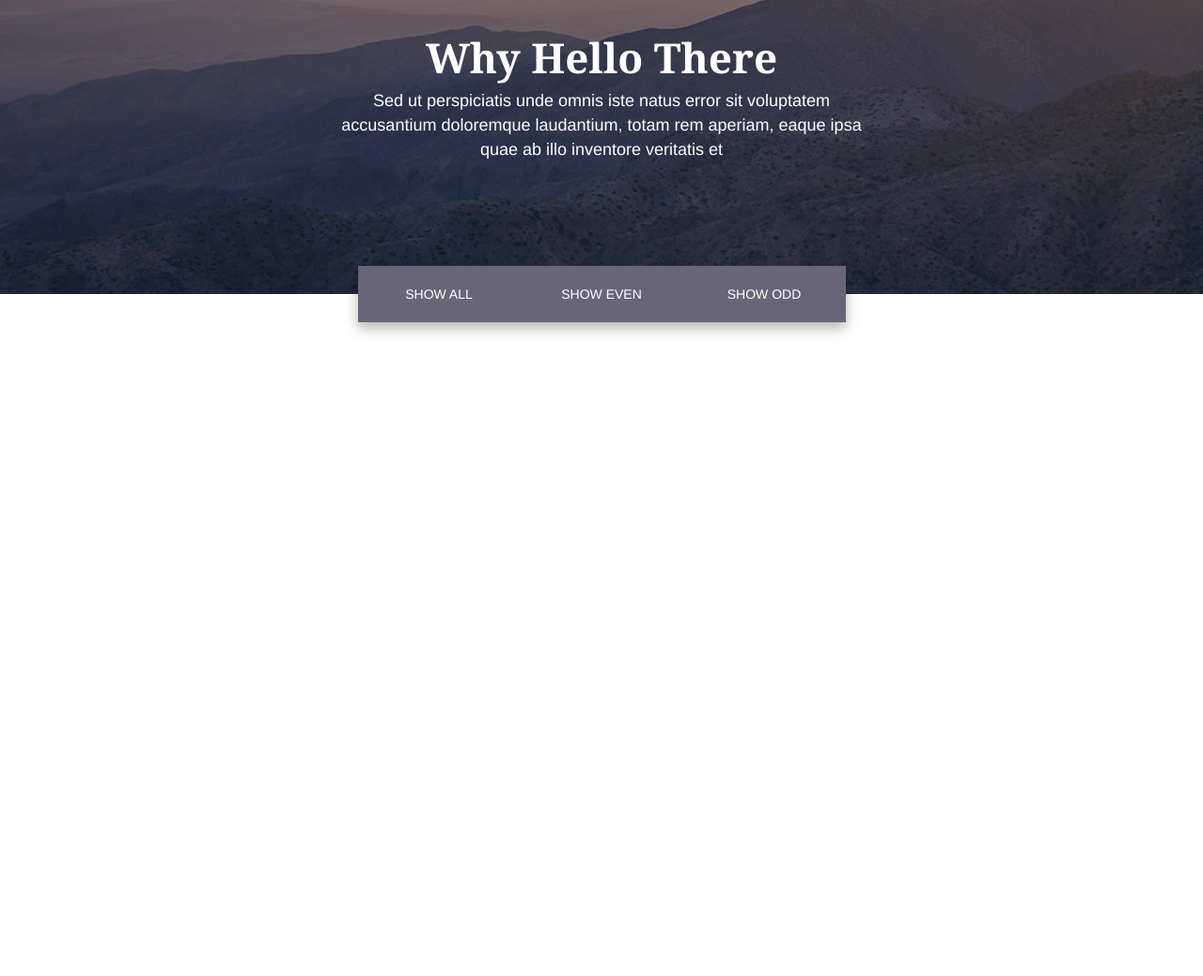
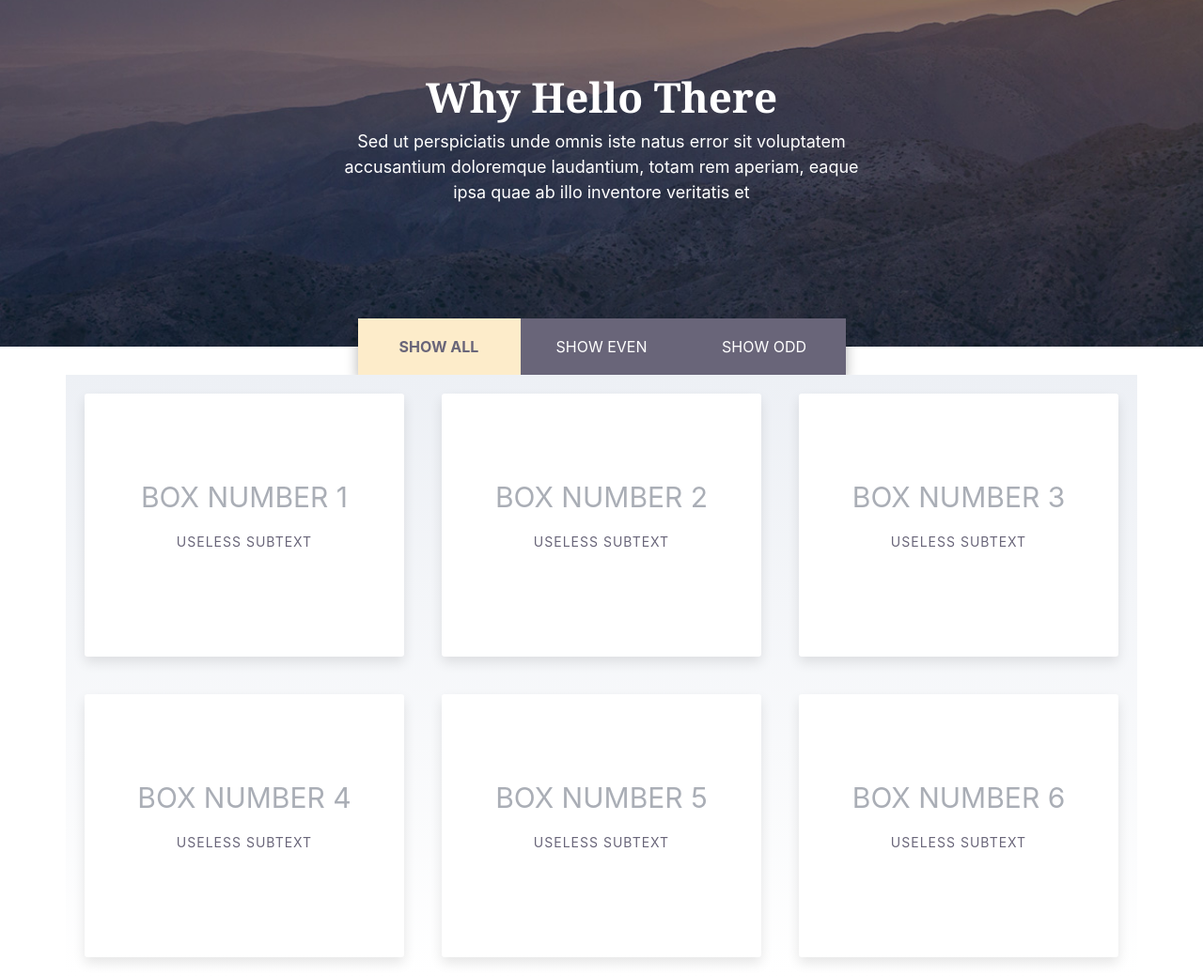
Before and after one commit to tazpowell/bonfire-challenge, a plain HTML site: page index.html in a window 1280 px wide. Shown: the part 114-1153 px from the top of the page at 94% size. Before the commit the page ends 800 px from the top, so only its background shows below. Drawn offline with nearby package versions, Linux system fonts and the light colour scheme.

Commit message:
Add case study section
- Add case study section with six boxes with styling
- Add hover effect: red top border, nudge up, text color change,
  appearance of view case study button
- Number of boxes in a row adjusts to browser width

```diff
--- a/assets/css/main.css
+++ b/assets/css/main.css
@@ -54,8 +54,9 @@ h1 {
   width: 173px;
 }
 
-.selector-btn > .active {
+.selector-btn.active {
   background-color: #fdecca;
+  font-weight: bold;
   color: #696579;
 }
 
@@ -64,3 +65,76 @@ h1 {
   font-weight: bold;
   color: #696579;
 }
+
+#showcase {
+  background-image: linear-gradient(#edf0f5, #fff);
+}
+
+.case-study-box {
+  background-color: #fff;
+  border-radius: 3px;
+  color: #696579;
+  height: 280px;
+  min-width: 330px;
+  margin: 20px;
+  padding-top: 90px;
+  box-shadow: 0 6px 13px 0 rgba(0, 0, 0, 0.1);
+  transition: transform 0.5s;
+}
+
+.case-study-box:hover {
+  border-top: 3px solid #d83a6a;
+  position: relative;
+  transform: translate(0, -12px);
+  padding-top: 40px;
+}
+
+.case-study-box:hover .case-study-title {
+  color: #caa97d;
+}
+
+.case-study-box:hover .case-study-subtext {
+  color: #1d314c;
+}
+
+.case-study-box:hover .view-case-study-btn {
+  opacity: 1;
+  margin-top: 40px;
+}
+
+.case-study-title {
+  color: #aaaeb6;
+  font-size: 30px;
+  line-height: 40px;
+  font-weight: normal;
+  text-transform: uppercase;
+  text-align: center;
+}
+
+.case-study-subtext {
+  color: #696579;
+  font-size: 14px;
+  line-height: 40px;
+  letter-spacing: 1px;
+  text-transform: uppercase;
+  text-align: center;
+}
+
+.view-case-study-btn {
+  background-color: #696579;
+  color: #fff;
+  font-family: 'Poppins', sans-serif;
+  font-size: 14px;
+  font-weight: 600;
+  text-transform: uppercase;
+  height: 57px;
+  width: 278px;
+  border-radius: 1px;
+  text-align: center;
+  border: none;
+  display: table;
+  margin: 0 auto;
+  transition: opacity 0.5s ease-out;
+  opacity: 0;
+  cursor: pointer;
+}
--- a/index.html
+++ b/index.html
@@ -9,12 +9,12 @@
     <link rel="shortcut icon" href="favicon.ico" type="image/vnd.microsoft.icon">
 
 
-    <!-- Bootstrap / Latest compiled and minified CSS -->
-    <link rel="stylesheet" href="https://maxcdn.bootstrapcdn.com/bootstrap/3.3.7/css/bootstrap.min.css" integrity="sha384-BVYiiSIFeK1dGmJRAkycuHAHRg32OmUcww7on3RYdg4Va+PmSTsz/K68vbdEjh4u" crossorigin="anonymous">
-    <!-- Bootstrap / Latest compiled and minified JavaScript -->
-    <script src="https://maxcdn.bootstrapcdn.com/bootstrap/3.3.7/js/bootstrap.min.js" integrity="sha384-Tc5IQib027qvyjSMfHjOMaLkfuWVxZxUPnCJA7l2mCWNIpG9mGCD8wGNIcPD7Txa" crossorigin="anonymous"></script>
+    <!-- Bootstrap CSS -->
+    <link rel="stylesheet" href="https://stackpath.bootstrapcdn.com/bootstrap/4.1.3/css/bootstrap.min.css" integrity="sha384-MCw98/SFnGE8fJT3GXwEOngsV7Zt27NXFoaoApmYm81iuXoPkFOJwJ8ERdknLPMO" crossorigin="anonymous">
 
     <link rel="stylesheet" href="assets/css/main.css" type="text/css">
+
+    <link href="https://fonts.googleapis.com/css?family=Poppins:600" rel="stylesheet">
   </head>
   <body>
     <nav class="navbar navbar-fixed-top navbar-custom">
@@ -44,11 +44,50 @@
       </div>
     </section>
     <div class="selector">
-      <div id="showAll" class="selector-btn">Show All</div>
+      <div id="showAll" class="selector-btn active">Show All</div>
       <div id="showEven" class="selector-btn">Show Even</div>
       <div id="showOdd" class="selector-btn">Show Odd</div>
     </div>
+    <section id="showcase" class="container">
+      <div class="row">
+        <div class="col case-study-box" data-id="1">
+          <h4 class="case-study-title">Box Number 1</h4>
+          <p class="case-study-subtext">Useless Subtext</p>
+          <button class="view-case-study-btn" type="button">View Case Study</button>
+        </div>
+        <div class="col case-study-box" data-id="2">
+          <h4 class="case-study-title">Box Number 2</h4>
+          <p class="case-study-subtext">Useless Subtext</p>
+          <button class="view-case-study-btn" type="button">View Case Study</button>
+        </div>
+        <div class="col case-study-box" data-id="3">
+          <h4 class="case-study-title">Box Number 3</h4>
+          <p class="case-study-subtext">Useless Subtext</p>
+          <button class="view-case-study-btn" type="button">View Case Study</button>
+        </div>
+        <div class="col case-study-box" data-id="4">
+          <h4 class="case-study-title">Box Number 4</h4>
+          <p class="case-study-subtext">Useless Subtext</p>
+          <button class="view-case-study-btn" type="button">View Case Study</button>
+        </div>
+        <div class="col case-study-box" data-id="5">
+          <h4 class="case-study-title">Box Number 5</h4>
+          <p class="case-study-subtext">Useless Subtext</p>
+          <button class="view-case-study-btn" type="button">View Case Study</button>
+        </div>
+        <div class="col case-study-box" data-id="6">
+          <h4 class="case-study-title">Box Number 6</h4>
+          <p class="case-study-subtext">Useless Subtext</p>
+          <button class="view-case-study-btn" type="button">View Case Study</button>
+        </div>
+      </div>
 
+    </section>
 
+    <!-- Optional JavaScript -->
+    <!-- jQuery first, then Popper.js, then Bootstrap JS -->
+    <script src="https://code.jquery.com/jquery-3.3.1.slim.min.js" integrity="sha384-q8i/X+965DzO0rT7abK41JStQIAqVgRVzpbzo5smXKp4YfRvH+8abtTE1Pi6jizo" crossorigin="anonymous"></script>
+    <script src="https://cdnjs.cloudflare.com/ajax/libs/popper.js/1.14.3/umd/popper.min.js" integrity="sha384-ZMP7rVo3mIykV+2+9J3UJ46jBk0WLaUAdn689aCwoqbBJiSnjAK/l8WvCWPIPm49" crossorigin="anonymous"></script>
+    <script src="https://stackpath.bootstrapcdn.com/bootstrap/4.1.3/js/bootstrap.min.js" integrity="sha384-ChfqqxuZUCnJSK3+MXmPNIyE6ZbWh2IMqE241rYiqJxyMiZ6OW/JmZQ5stwEULTy" crossorigin="anonymous"></script>
   </body>
 </html>
```
